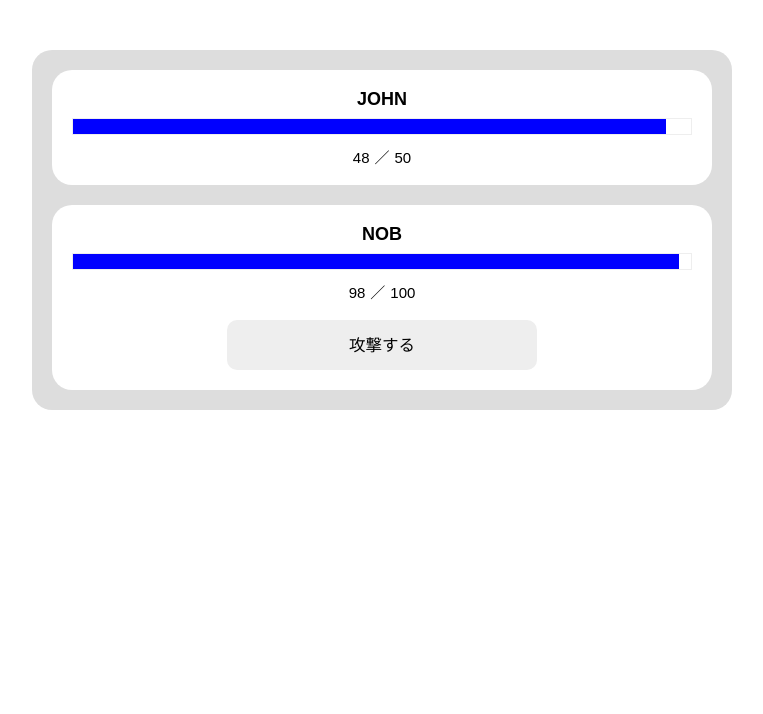
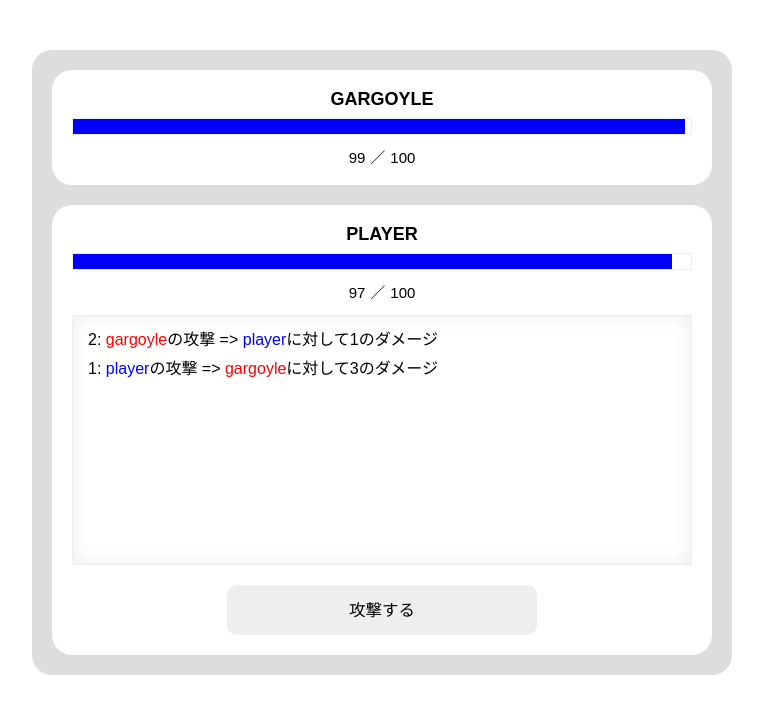
Before and after one commit to vivlio-kumihan/neta, a plain HTML site: page index.html in a window 1280 px wide. Both pictures are taken after a click on the button "攻撃する". Shown: the whole page, without its empty margins (258-1021 px from the left). Drawn offline with Linux system fonts and the light colour scheme; some packages are replaced by stand-ins of ours.

Commit message:
at last 2

```diff
--- a/behavior.js
+++ b/behavior.js
@@ -9,19 +9,44 @@ const toKebabCase = (name) => {
   return kebabCase;
 }
 
-const enemy = {
-  name: 'john',
+let logIndex = 0;
+const insertLog = (texts) => {
+  const logsElem = document.getElementById('logs'),
+        createlog = document.createElement('li');
+  logIndex++
+  createlog.innerHTML = logIndex + ': ' + texts
+  logsElem.insertBefore(createlog, logsElem.firstChild);
+}
+
+const enemies = [
+  {
+    name: 'slime',
     hp: 50,
+    attack: 3,
+    defense: 1
+  },
+  {
+    name: 'fairy',
+    hp: 60,
     attack: 4,
-  deffence: 1
-};
+    defense: 2
+  },
+  {
+    name: 'gargoyle',
+    hp: 100,
+    attack: 5,
+    defense: 2
+  },
+]
+
+const enemy = enemies[Math.floor(Math.random() * enemies.length)]
 enemy.maxHp = enemy.hp;
 
 const player = {
-  name: 'nob',
+  name: 'player',
   hp: 100,
   attack: 5,
-  deffence: 2
+  defense: 2
 };
 player.maxHp = player.hp;
 
@@ -31,11 +56,11 @@ const insertText = (id, text) => {
 
 const damegeRange = .3;
 
-const damegeCal = (attack, deffence) => {
+const damegeCal = (attack, defense) => {
   const maxDamege = attack * (1 + damegeRange),
         minDamege = attack * (1 - damegeRange),
         attackDamege = Math.floor(Math.random() * (maxDamege - minDamege) + minDamege);
-  const damege = attackDamege - deffence;
+  const damege = attackDamege - defense;
   return damege < 1 ? 0 : damege;
 };
 
@@ -48,31 +73,42 @@ insertText('current-player-hp', player.hp);
 insertText('max-player-hp', player.hp);
 
 document.getElementById('attack').addEventListener('click', function() {
-  let endGame = false;
-  const playerDamege = damegeCal(player.attack, enemy.deffence),
-        enemyDamege = damegeCal(enemy.attack, player.deffence);
+  let victory = false,
+      defeat = false;
+
+  const playerName = '<span style="color: blue">' + player.name + '</span>',
+        enemyName = '<span style="color: red">' + enemy.name + '</span>';
+
+  const playerDamege = damegeCal(player.attack, enemy.defense);
+  const enemyDamege = damegeCal(enemy.attack, player.defense);
 
   enemy.hp -= playerDamege;
   insertText('current-eneny-hp', enemy.hp);
-  player.hp -= enemyDamege;
-  insertText('current-player-hp', player.hp);
-
   document.getElementById('current-enemy-hpgauge-value').style.width = `${enemy.hp / enemy.maxHp * 100}%`;
-  document.getElementById('current-player-hpgauge-value').style.width = `${player.hp / player.maxHp * 100}%`;
+  insertLog(playerName + 'の攻撃 => ' + enemyName + 'に対して' + enemyDamege + 'のダメージ')
 
   if (enemy.hp <= 0) {
     alert('Win');
-    endGame = true;
+    victory = true;
     enemy.hp = 0;
     insertText('current-eneny-hp', enemy.hp);
     document.getElementById('current-enemy-hpgauge-value').style.width = '0%';
-  } else if (player.hp <= 0) {
+  }
+
+  if (!victory) {
+    player.hp -= enemyDamege;
+    insertText('current-player-hp', player.hp);
+    document.getElementById('current-player-hpgauge-value').style.width = `${player.hp / player.maxHp * 100}%`;
+    insertLog(enemyName + 'の攻撃 => ' + playerName + 'に対して' + playerDamege + 'のダメージ')
+
+    if (player.hp <= 0) {
       alert('Loose')
-    endGame = true;
+      defeat = true;
       player.hpp = 0;
       insertText('current-eneny-hp', enemy.hp);
       document.getElementById('current-player-hpgauge-value').style.width = '0%';
     }
+  }
 
-  if (endGame) this.classList.add('de-active')
+  if (victory || defeat) this.classList.add('de-active')
 });
--- a/index.html
+++ b/index.html
@@ -22,6 +22,7 @@
         <li id="max-enemy-hp"></li>
       </ul>
     </section>
+
     <section class="player">
       <h2 id="player-name"></h2>
       <div class="hp-gauge">
@@ -31,6 +32,7 @@
         <li id="current-player-hp"></li>
         <li id="max-player-hp"></li>
       </ul>
+      <ul id="logs" class="logs"></ul>
       <button id="attack" class="attack">攻撃する</button>
     </section>
   </main>
--- a/style.sass
+++ b/style.sass
@@ -46,7 +46,6 @@ $blue: #3049c4
             background-color: blue
             border: unset
             transition: .3s
-
         > ul
           display: flex
           justify-content: center
@@ -54,6 +53,21 @@ $blue: #3049c4
           li:first-of-type::after
             content: "／"
             margin: 0 5px
+        ul.logs
+          display: flex
+          flex-direction: column
+          justify-content: flex-start
+          height: 250px
+          padding: 10px 15px
+          font-size: 16px
+          line-height: 1.8
+          border: 1px solid #eee
+          box-shadow: 0 0 20px #eee inset
+          overflow: auto
+          li:first-of-type::after
+            content: ""
+            margin: 0
+
         > button
           display: grid
           place-content: center
```
Also changed, not shown: style.css, 1 other file. Lines whose indentation alone changed are shown as unchanged.
